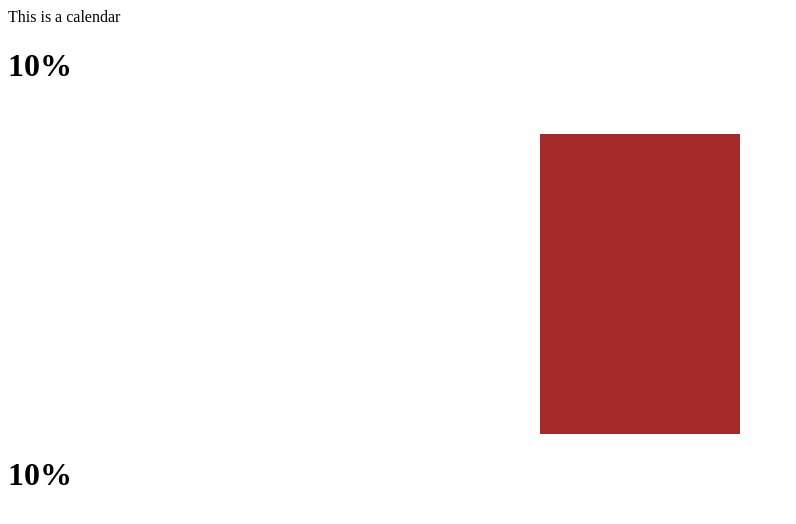
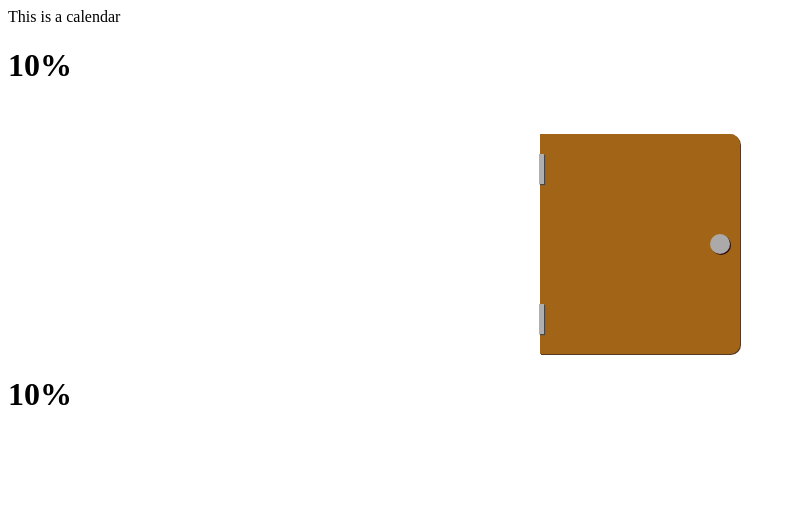
Before and after one commit to nattydodd/react-advent-calendar, a React app: page / in a window 1280 px wide. Shown: the top 524 px of the page, without its empty margins (0-796 px from the left). Built offline with nearby package versions, Linux system fonts and the light colour scheme.

Commit message:
styled door handle and hinges

```diff
--- a/components/door.js
+++ b/components/door.js
@@ -22,8 +22,11 @@ class Door extends Component {
       <div
         className="door__frame">
         <div
-          className={`door__door ${this.state.open ? "door__door--open" : ""}`}
+          className={`door__frame__door ${this.state.open ? "door__frame__door--open" : ""}`}
           onClick={() => this.toggleDoor()}>
+          <div className="door__frame__door__handle"></div>
+          <div className="door__frame__door__hinge top"></div>
+          <div className="door__frame__door__hinge bottom"></div>
         </div>
       </div>
     );
--- a/public/css/style.css
+++ b/public/css/style.css
@@ -1,19 +1,44 @@
 .door__frame {
-  background-color: lightgrey;
+  background-color: #5f5f5f;
   position: relative;
   width: 200px;
-  height: 300px;
+  height: 220px;
   margin: 0 auto;
-  margin-top: 50px; }
-
-.door__door {
-  background-color: brown;
+  margin-top: 50px;
+  border-radius: 0 10px 10px 0;
+  box-shadow: 1px 1px 0px 0px #553925; }
+  .door__frame__door {
+    background-color: #a26417;
+    border-radius: 0 10px 10px 0;
     position: absolute;
     top: 0px;
     left: 0px;
     width: 200px;
-  height: 300px;
+    height: 220px;
+    display: flex;
+    justify-content: flex-end;
     transform-origin: left;
     transition: all 0.5s ease-in-out; }
-  .door__door--open {
+    .door__frame__door--open {
       transform: perspective(1200px) translateZ(0px) translateX(0px) translateY(0px) rotateY(-105deg); }
+    .door__frame__door__handle {
+      width: 20px;
+      height: 20px;
+      border-radius: 25px;
+      background-color: #aba9a9;
+      margin-top: auto;
+      margin-bottom: auto;
+      margin-right: 10px;
+      margin: auto 10px auto auto;
+      box-shadow: 1px 1px 0px 0px #2b0b0b; }
+    .door__frame__door__hinge {
+      width: 5px;
+      background: #afafaf;
+      height: 30px;
+      position: absolute;
+      box-shadow: 1px 1px 1px 0px #484747;
+      left: -1px; }
+      .door__frame__door__hinge.top {
+        top: 20px; }
+      .door__frame__door__hinge.bottom {
+        bottom: 20px; }
```
Also changed, not shown: public/scss/door.scss (+42 -7 lines). Lines whose indentation alone changed are shown as unchanged.
